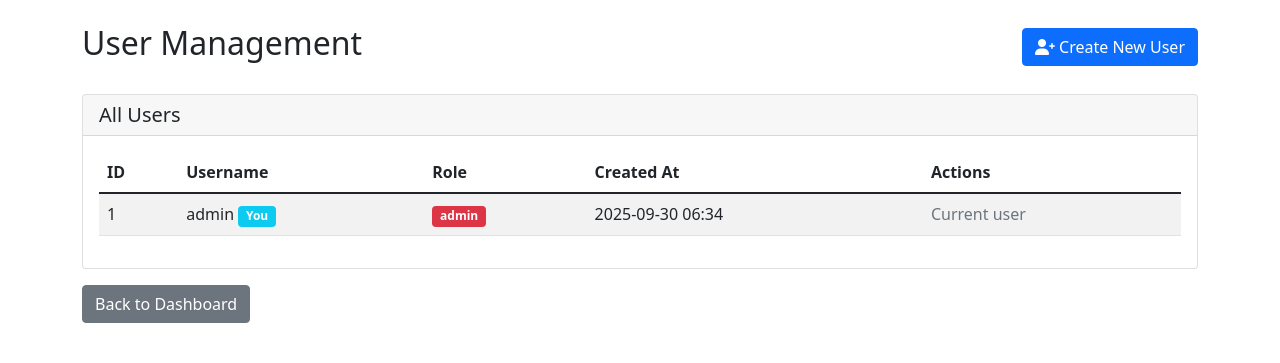
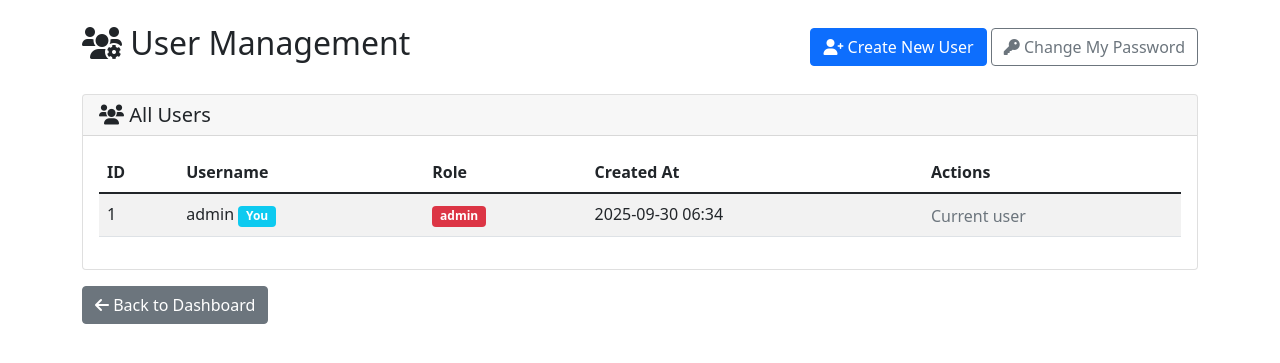
Before and after one commit to ZeeJaySec/Dashboard-Charts-App, a Flask app: page /manage-users in a window 1280 px wide. Shown: the part 56-419 px from the top of the page. Run offline with Flask 3, Linux system fonts and the light colour scheme; the visitor is signed in with stand-in values (Sample User, id 1); data comes from the database, SQL or seed files in the repository.

Commit message:
Update manage_users.html

```diff
--- a/Templates/manage_users.html
+++ b/Templates/manage_users.html
@@ -22,10 +22,15 @@
 
     <div class="container mt-4">
         <div class="d-flex justify-content-between align-items-center mb-4">
-            <h2>User Management</h2>
+            <h2><i class="fas fa-users-cog"></i> User Management</h2>
+            <div>
                 <a href="{{ url_for('register') }}" class="btn btn-primary">
                     <i class="fas fa-user-plus"></i> Create New User
                 </a>
+                <a href="{{ url_for('change_password') }}" class="btn btn-outline-secondary">
+                    <i class="fas fa-key"></i> Change My Password
+                </a>
+            </div>
         </div>
 
         {% with messages = get_flashed_messages(with_categories=true) %}
@@ -41,7 +46,7 @@
 
         <div class="card">
             <div class="card-header">
-                <h5 class="card-title mb-0">All Users</h5>
+                <h5 class="card-title mb-0"><i class="fas fa-users"></i> All Users</h5>
             </div>
             <div class="card-body">
                 {% if users %}
@@ -73,15 +78,49 @@
                                 </td>
                                 <td>{{ user.created_at[:16] }}</td>
                                 <td>
+                                    <div class="btn-group">
                                         {% if user.id != session.user_id %}
+                                        <button type="button" class="btn btn-sm btn-warning" data-bs-toggle="modal" data-bs-target="#resetPasswordModal{{ user.id }}">
+                                            <i class="fas fa-key"></i> Reset Password
+                                        </button>
                                         <button type="button" class="btn btn-sm btn-danger" data-bs-toggle="modal" data-bs-target="#deleteModal{{ user.id }}">
                                             <i class="fas fa-trash"></i> Delete
                                         </button>
                                         {% else %}
                                         <span class="text-muted">Current user</span>
                                         {% endif %}
+                                    </div>
                                 </td>
                             </tr>
+
+                            <!-- Reset Password Modal -->
+                            <div class="modal fade" id="resetPasswordModal{{ user.id }}" tabindex="-1">
+                                <div class="modal-dialog">
+                                    <div class="modal-content">
+                                        <div class="modal-header">
+                                            <h5 class="modal-title">Reset Password</h5>
+                                            <button type="button" class="btn-close" data-bs-dismiss="modal"></button>
+                                        </div>
+                                        <div class="modal-body">
+                                            <form action="{{ url_for('reset_user_password', user_id=user.id) }}" method="POST">
+                                                <div class="mb-3">
+                                                    <label for="newPassword{{ user.id }}" class="form-label">New Password for <strong>"{{ user.username }}"</strong></label>
+                                                    <input type="password" class="form-control" id="newPassword{{ user.id }}" name="new_password" required minlength="6" placeholder="Enter new password">
+                                                    <div class="form-text">Password must be at least 6 characters long.</div>
+                                                </div>
+                                                <div class="mb-3">
+                                                    <label for="confirmPassword{{ user.id }}" class="form-label">Confirm New Password</label>
+                                                    <input type="password" class="form-control" id="confirmPassword{{ user.id }}" name="confirm_password" required minlength="6" placeholder="Confirm new password">
+                                                </div>
+                                                <div class="modal-footer">
+                                                    <button type="button" class="btn btn-secondary" data-bs-dismiss="modal">Cancel</button>
+                                                    <button type="submit" class="btn btn-warning">Reset Password</button>
+                                                </div>
+                                            </form>
+                                        </div>
+                                    </div>
+                                </div>
+                            </div>
 
                             <!-- Delete Confirmation Modal -->
                             <div class="modal fade" id="deleteModal{{ user.id }}" tabindex="-1">
@@ -108,7 +147,7 @@
                 </div>
                 {% else %}
                 <div class="alert alert-info">
-                    <h5>No users found</h5>
+                    <h5><i class="fas fa-info-circle"></i> No users found</h5>
                     <p class="mb-0">There are no users in the system yet.</p>
                 </div>
                 {% endif %}
@@ -116,10 +155,38 @@
         </div>
 
         <div class="mt-3">
-            <a href="{{ url_for('dashboard') }}" class="btn btn-secondary">Back to Dashboard</a>
+            <a href="{{ url_for('dashboard') }}" class="btn btn-secondary">
+                <i class="fas fa-arrow-left"></i> Back to Dashboard
+            </a>
         </div>
     </div>
 
     <script src="https://cdn.jsdelivr.net/npm/bootstrap@5.1.3/dist/js/bootstrap.bundle.min.js"></script>
+
+    <script>
+    // Password confirmation validation
+    document.addEventListener('DOMContentLoaded', function() {
+        const modals = document.querySelectorAll('[id^="resetPasswordModal"]');
+        modals.forEach(modal => {
+            const form = modal.querySelector('form');
+            form.addEventListener('submit', function(e) {
+                const password = form.querySelector('input[name="new_password"]').value;
+                const confirmPassword = form.querySelector('input[name="confirm_password"]').value;
+
+                if (password !== confirmPassword) {
+                    e.preventDefault();
+                    alert('Passwords do not match!');
+                    return false;
+                }
+
+                if (password.length < 6) {
+                    e.preventDefault();
+                    alert('Password must be at least 6 characters long!');
+                    return false;
+                }
+            });
+        });
+    });
+    </script>
 </body>
 </html>
```
Lines whose indentation alone changed are shown as unchanged.
